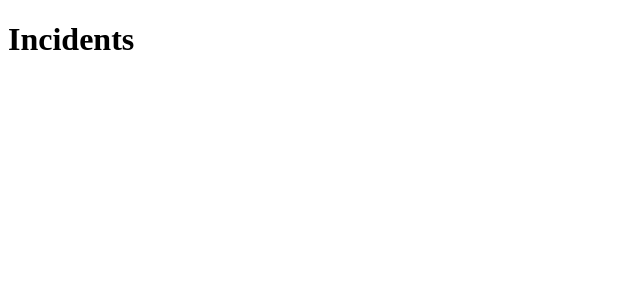
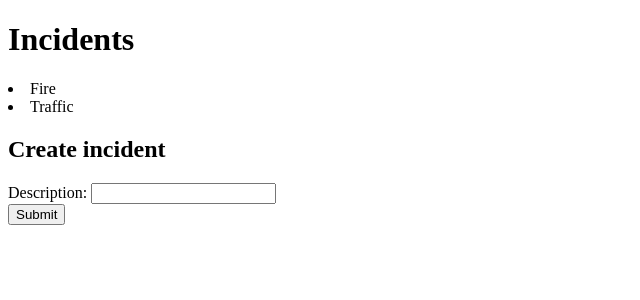
Before and after one commit to jhannes/event-sourced-websockets, a React (Vite) app in the folder frontend/: page / in a window 1280 px wide. Shown: the top 300 px of the page, without its empty margins (0-640 px from the left). Built offline with nearby package versions, Linux system fonts and the light colour scheme.

Commit message:
Show incidents (frontend only)

```diff
--- a/frontend/src/main.tsx
+++ b/frontend/src/main.tsx
@@ -1,4 +1,5 @@
 import * as React from "react";
 import { createRoot } from "react-dom/client";
+import { Application } from "./modules/app/application";
 
-createRoot(document.getElementById("app")!).render(<h1>Incidents</h1>);
+createRoot(document.getElementById("app")!).render(<Application />);
--- /dev/null
+++ b/frontend/src/modules/app/application.tsx
@@ -0,0 +1,37 @@
+import * as React from "react";
+import { useEffect, useState } from "react";
+
+interface Incident {
+  summary: string;
+}
+
+export function Application() {
+  const [incidents, setIncidents] = useState<Incident[]>([]);
+  useEffect(() => {
+    setTimeout(() => {
+      setIncidents([{ summary: "Fire" }, { summary: "Traffic" }]);
+    }, 2000);
+  }, []);
+
+  return (
+    <>
+      <h1>Incidents</h1>
+
+      {incidents.map((i) => (
+        <li>{i.summary}</li>
+      ))}
+
+      <h2>Create incident</h2>
+      <form>
+        <div>
+          <label>
+            Description: <input type="text" />
+          </label>
+        </div>
+        <div>
+          <button>Submit</button>
+        </div>
+      </form>
+    </>
+  );
+}
```
